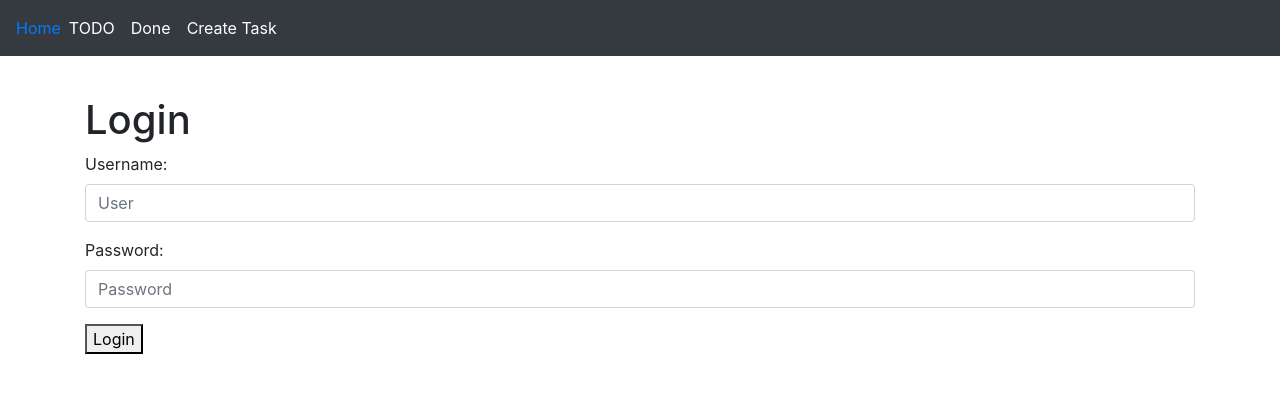
After one commit to MarcosLopez7/task_manager, a Django app: page /login/ in a window 1280 px wide. The commit adds this page. Shown: the top 393 px of the page. Run offline with Django 3.2, Linux system fonts and the light colour scheme; some libraries are stand-ins or nearby versions.

Commit message:
login feature

```diff
--- /dev/null
+++ b/task_manager/form.py
@@ -0,0 +1,11 @@
+from django import forms
+from django.contrib.auth.models import User
+
+
+class UserLoginForm(forms.ModelForm):
+    username = forms.CharField(widget=forms.TextInput(attrs={'class': 'form-control', 'placeholder': 'User'}))
+    password = forms.CharField(widget=forms.PasswordInput(attrs={'class': 'form-control', 'placeholder': 'Password'}))
+
+    class Meta:
+        model = User
+        fields = ['username', 'password']
--- a/task_manager/urls.py
+++ b/task_manager/urls.py
@@ -17,10 +17,11 @@ from django.contrib import admin
 from django.urls import path
 from django.conf.urls import url, include
 
-from .views import index
+from .views import index, sign_in
 
 urlpatterns = [
     path('admin/', admin.site.urls),
-    url(r'^tasks/', include('tasks.urls', namespace='tasks')),
-    url(r'^$', index, name='home')
+    path('login/', sign_in, name='login'),
+    path('tasks/', include('tasks.urls', namespace='tasks')),
+    path('', index, name='home')
 ]
--- a/task_manager/views.py
+++ b/task_manager/views.py
@@ -3,6 +3,7 @@ from django.http import Http404
 from django.shortcuts import render, redirect
 
 from tasks.models import Task
+from .form import UserLoginForm
 
 def index(request):
     task_for_today = Task.objects.filter(for_today=True)
@@ -13,3 +14,24 @@ def index(request):
     }
 
     return render(request, 'index.html', context)
+
+def sign_in(request):
+
+    if request.user.is_authenticated:
+        return redirect('/')
+
+    if request.method == 'POST':
+        username = request.POST['username']
+        password = request.POST['password']
+
+        user = authenticate(username=username, password=password)
+
+        if user is not None:
+            login(request, user)
+            return redirect('/')
+        else:
+            form = UserLoginForm(None)
+            return render(request, 'login.html', {'form': form, 'message': 'Email or password are incorrect'})
+
+    form = UserLoginForm(None)
+    return render(request, 'login.html', {'form': form})
--- a/tasks/forms.py
+++ b/tasks/forms.py
@@ -7,7 +7,7 @@ class TaskForm(forms.ModelForm):
     name = forms.CharField(widget=forms.TextInput(attrs={'class': 'form-control', 'placeholder': 'Name task'}))
     reason = forms.CharField(widget=forms.Textarea(attrs={'class': 'form-control', 'placeholder': 'Why do I it?'}), required=False)
     how =  forms.CharField(widget=forms.Textarea(attrs={'class': 'form-control', 'placeholder': 'How can I do it?'}), required=False)
-    deadline_date = forms.DecimalField(widget=forms.NumberInput(attrs={'class': 'form-control', 'placeholder': 'Hours duration'}), required=False)
+    duration = forms.DecimalField(widget=forms.NumberInput(attrs={'class': 'form-control', 'placeholder': 'Hours duration'}), required=False)
     important_today = forms.BooleanField(widget=forms.CheckboxInput(), label='Important for today', required=False)
     priority = forms.IntegerField(widget=forms.NumberInput(attrs={'class': 'form-control', 'placeholder': 'Priority task'}))
     for_today = forms.BooleanField(widget=forms.CheckboxInput(), label='Is for today?', required=False)
@@ -20,7 +20,7 @@ class TaskForm(forms.ModelForm):
             'name',
             'reason',
             'how',
-            'deadline_date',
+            'duration',
             'important_today',
             'priority',
             'for_today',
--- a/templates/layout.html
+++ b/templates/layout.html
@@ -11,22 +11,31 @@
 </head>
 <body>
     <header>
-        <nav class="navbar fixed-top bg-dark">
+        <nav class="navbar navbar-expand-md navbar-dark fixed-top bg-dark">
             <a href="/">Home</a>
 
-            <ul class="navbar-nav mr-auto">
+            <div class="collapse navbar-collapse" id="navbarCollapse">
+                 <ul class="navbar-nav">
                     <li class="nav-item active">
                         <a class="nav-link" href="{% url 'tasks:todo' %}">TODO</a>
                     </li>
                     <li class="nav-item active">
                         <a class="nav-link" href="{% url 'tasks:done' %}">Done</a>
                     </li>
+                     <li class="nav-item active">
+                        <a class="nav-link" href="{% url 'tasks:create-task' %}">Create Task</a>
+                    </li>
                 </ul>
+            </div>
         </nav>
     </header>
 
-    <section class="container pt-5">
+    <section class="container pt-5 mt-5">
+        {% if user.is_authenticated or request.path == '/login/'%}
             {% block content %}{% endblock %}
+        {% else %}
+            <script>window.location.replace(`/login/`);</script>
+        {% endif %}
     </section>
 
     <footer>
--- /dev/null
+++ b/templates/login.html
@@ -0,0 +1,19 @@
+{% extends "layout.html" %}
+{% load static from staticfiles %}
+
+{% block title %}Inicio de sesión{% endblock %}
+
+{% block content %}
+
+    <h1>Login</h1>
+
+    {% if message %}
+        {{ message }}
+    {% endif %}
+
+    <form method="post">
+      {% csrf_token %}
+      {{ form.as_p }}
+    <button type="submit">Login</button>
+</form>
+{% endblock %}
```
Lines whose indentation alone changed are shown as unchanged.
